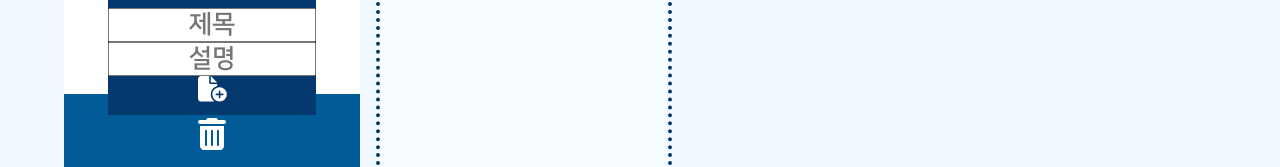
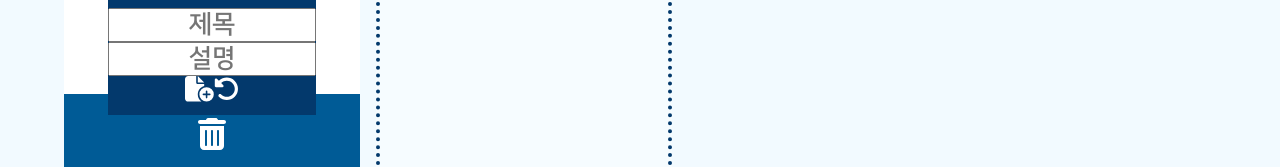
Before and after one commit to RookieAND/MyPersonalMemo, a React (Create React App) app: page /memo in a window 1280 px wide. Both pictures are taken after a click on the icon 212 px from the left and 1435 px from the top of the page. Shown: the part 1414-1581 px from the top of the page. Built offline with nearby package versions, Linux system fonts and the light colour scheme.

Commit message:
RookieAND / feat : add AddMemo section toggle button.

```diff
--- a/src/components/main/memo/MemoCategory.jsx
+++ b/src/components/main/memo/MemoCategory.jsx
@@ -4,6 +4,7 @@ import { useContext, useState } from "react";
 import { FontAwesomeIcon } from "@fortawesome/react-fontawesome";
 import {
 	faFileCirclePlus,
+	faRotateBack,
 	faTrashCan,
 } from "@fortawesome/free-solid-svg-icons";
 
@@ -44,7 +45,7 @@ const MemoCategory = ({ category, memo }) => {
 	};
 
 	const toggleAddMemoSection = () => {
-		setAddMemo({ ...addMemo, isActive: true });
+		setAddMemo({ ...addMemo, isActive: !addMemo.isActive });
 	};
 
 	const changeAddMemoInput = (event) => {
@@ -85,6 +86,10 @@ const MemoCategory = ({ category, memo }) => {
 								onChange={changeAddMemoInput}
 							/>
 							<FontAwesomeIcon icon={faFileCirclePlus} onClick={createMemo} />
+							<FontAwesomeIcon
+								icon={faRotateBack}
+								onClick={toggleAddMemoSection}
+							/>
 						</div>
 					) : (
 						<FontAwesomeIcon
```
